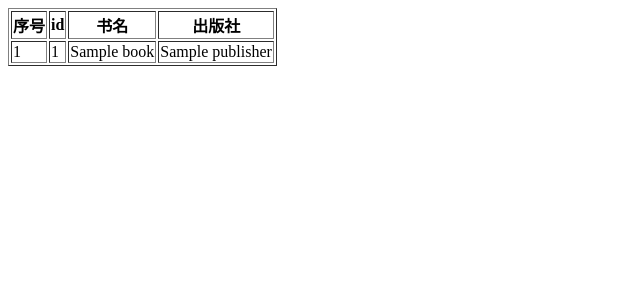
After one commit to Andyltis/bookmanager, a Django app: page /book_list/ in a window 1280 px wide. The commit adds this page. Shown: the top 300 px of the page, without its empty margins (0-640 px from the left). Run offline with Django 3.2, Linux system fonts and the light colour scheme; tables that the repository leaves empty hold one stand-in row (values such as "Sample post").

Commit message:
新增书籍展示页面

```diff
--- a/app01/models.py
+++ b/app01/models.py
@@ -6,7 +6,7 @@ class Publisher(models.Model):
 
 class Book(models.Model):
     name = models.CharField(max_length=32)
-    # publisher_id = models.ForeignKey(Publisher)
+    # publisher = models.ForeignKey(Publisher)
     # models.CASCADE 为级联删除
     # models.PROTECT 保护
     # models.SET(val) # 删除后设置为指定值
--- a/app01/views.py
+++ b/app01/views.py
@@ -17,7 +17,7 @@ def publisher_add(request):
         if models.Publisher.objects.filter(name=name):
             return render(request, "publisher_add.html", {"error": "出版社已存在"})
         models.Publisher.objects.create(name=name)
-        return redirect("/publisher_list")
+        return redirect("/publisher_list/")
 
     return render(request, "publisher_add.html")
     pass
@@ -27,7 +27,7 @@ def publisher_del(request):
     obj = models.Publisher.objects.filter(pk=del_id)
     obj.delete()
 
-    return redirect("/publisher_list")
+    return redirect("/publisher_list/")
 
 
 def publisher_edit(request):
@@ -36,6 +36,19 @@ def publisher_edit(request):
     if request.method == "POST":
         pub_obj.name = request.POST.get("pub_name", "")
         pub_obj.save()
-        return redirect("/publisher_list")
+        return redirect("/publisher_list/")
 
     return render(request, "publisher_edit.html", {"pk": pub_obj})
+
+
+# 展示书籍
+def book_list(request):
+    # 查询所有数据，
+    # 返回一个页面
+    all_books = models.Book.objects.all()
+    return render(request, "book_list.html", {"all_book": all_books})
+
+
+def book_add(request):
+    return render(request, "book_add.html")
+    return None
--- a/bookmanager/urls.py
+++ b/bookmanager/urls.py
@@ -18,8 +18,11 @@ from django.urls import path
 from app01 import views
 urlpatterns = [
     path('admin/', admin.site.urls),
-    path('publisher_list', views.publisher_list),
-    path('publisher_add', views.publisher_add),
-    path('publisher_del', views.publisher_del),
-    path('publisher_edit', views.publisher_edit),
+    path('publisher_list/', views.publisher_list),
+    path('publisher_add/', views.publisher_add),
+    path('publisher_del/', views.publisher_del),
+    path('publisher_edit/', views.publisher_edit),
+
+    path(r'book_list/', views.book_list),
+    path(r'book_add/', views.book_add)
 ]
--- /dev/null
+++ b/templates/book_list.html
@@ -0,0 +1,32 @@
+<!DOCTYPE html>
+<html lang="en">
+<head>
+    <meta charset="UTF-8">
+    <title>Title</title>
+</head>
+<body>
+<table border="1">
+    <thead>
+    <tr>
+        <th>序号</th>
+        <th>id</th>
+        <th>书名</th>
+        <th>出版社</th>
+    </tr>
+    </thead>
+    <tbody>
+
+    {% for book in all_book %}
+        <tr>
+            <td>{{ forloop.counter }}</td>
+            <td>{{ book.pk }}</td>
+            <td>{{ book.name }}</td>
+            <td>{{ book.publisher.name }}</td>
+        </tr>
+    {% endfor %}
+
+
+    </tbody>
+</table>
+</body>
+</html>
--- a/templates/publisher_list.html
+++ b/templates/publisher_list.html
@@ -38,7 +38,7 @@
     <div class="row">
         <div class="col-sm-3 col-md-2 sidebar">
             <ul class="nav nav-sidebar">
-                <li class="active"><a href="/publisher_list">出版社列表 <span class="sr-only">(current)</span></a></li>
+                <li class="active"><a href="/publisher_list/">出版社列表 <span class="sr-only">(current)</span></a></li>
                 <li><a href="#">Reports</a></li>
                 <li><a href="#">Analytics</a></li>
                 <li><a href="#">Export</a></li>
@@ -63,8 +63,8 @@
                             <td>{{ i.id }}</td>
                             <td>{{ i.name }}</td>
                             <td>
-                                <a class="btn btn-danger btn-sm" href="/publisher_del?id={{ i.id }}">删除</a>
-                                <a class="btn btn-primary btn-sm" href="/publisher_edit?pk={{ i.pk }}">编辑</a>
+                                <a class="btn btn-danger btn-sm" href="/publisher_del/?id={{ i.id }}">删除</a>
+                                <a class="btn btn-primary btn-sm" href="/publisher_edit/?pk={{ i.pk }}">编辑</a>
                             </td>
                         </tr>
                     {% endfor %}
```
Also changed, not shown: templates/book_add.html (added, +10 -0 lines).
